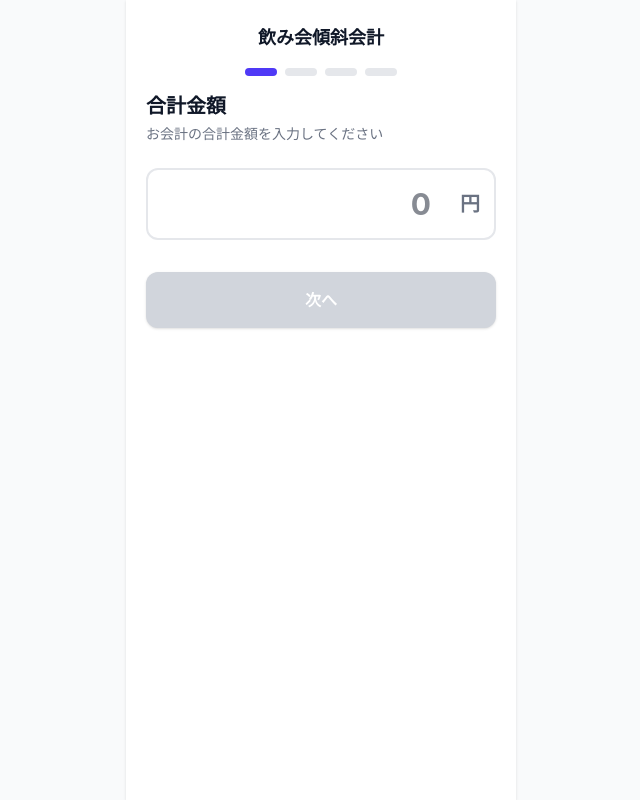
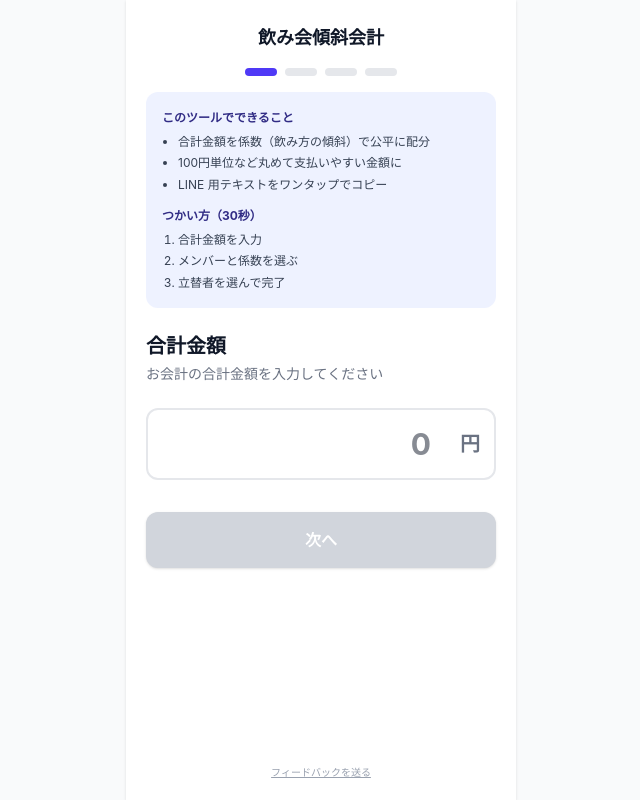
Before and after one commit to shogo5555/nomikai-fair-bill, a React (Vite) app: page / in a window 1280 px wide. Shown: the whole page, without its empty margins (319-959 px from the left). Built offline with nearby package versions, Linux system fonts and the light colour scheme.

Commit message:
Add SEO assets, intro section, and feedback link

```diff
--- a/index.html
+++ b/index.html
@@ -9,6 +9,10 @@
       name="description"
       content="参加者ごとに係数（倍率）を設定し、合計金額を比例配分するスマホ向けの飲み会会計ツール。ブラウザだけで30秒で精算できます。"
     />
+    <link
+      rel="canonical"
+      href="https://nomikai-fair-bill-production.up.railway.app/"
+    />
 
     <!-- Open Graph -->
     <meta property="og:title" content="飲み会傾斜会計" />
@@ -18,6 +22,8 @@
     />
     <meta property="og:type" content="website" />
     <meta property="og:url" content="https://nomikai-fair-bill-production.up.railway.app/" />
+    <!-- og-image.png を public/ に置けば自動的に配信される。差し替え時もこのURLのままでOK -->
+    <meta property="og:image" content="https://nomikai-fair-bill-production.up.railway.app/og-image.png" />
   </head>
   <body>
     <div id="root"></div>
--- a/src/App.tsx
+++ b/src/App.tsx
@@ -143,6 +143,17 @@ function App() {
             />
           )}
         </main>
+
+        <footer className="px-5 pb-5 pt-2 text-center text-[10px] text-gray-400">
+          <a
+            href="https://forms.gle/6YtDK887Z1z8M5Mn8"
+            target="_blank"
+            rel="noopener noreferrer"
+            className="underline hover:text-gray-600"
+          >
+            フィードバックを送る
+          </a>
+        </footer>
       </div>
     </div>
   )
--- a/src/components/Step1Total.tsx
+++ b/src/components/Step1Total.tsx
@@ -9,6 +9,21 @@ export function Step1Total({ total, onChange, onNext }: Props) {
 
   return (
     <div className="flex flex-col gap-6">
+      <section className="rounded-xl bg-indigo-50 p-4 text-xs leading-relaxed text-gray-700">
+        <p className="font-bold text-indigo-900">このツールでできること</p>
+        <ul className="mt-1 list-disc space-y-0.5 pl-4">
+          <li>合計金額を係数（飲み方の傾斜）で公平に配分</li>
+          <li>100円単位など丸めて支払いやすい金額に</li>
+          <li>LINE 用テキストをワンタップでコピー</li>
+        </ul>
+        <p className="mt-3 font-bold text-indigo-900">つかい方（30秒）</p>
+        <ol className="mt-1 list-decimal space-y-0.5 pl-4">
+          <li>合計金額を入力</li>
+          <li>メンバーと係数を選ぶ</li>
+          <li>立替者を選んで完了</li>
+        </ol>
+      </section>
+
       <div>
         <h2 className="text-xl font-bold text-gray-900">合計金額</h2>
         <p className="mt-1 text-sm text-gray-500">
```
Also changed, not shown: public/robots.txt (added), 1 other file (tests, documents, lock files or other folders).
